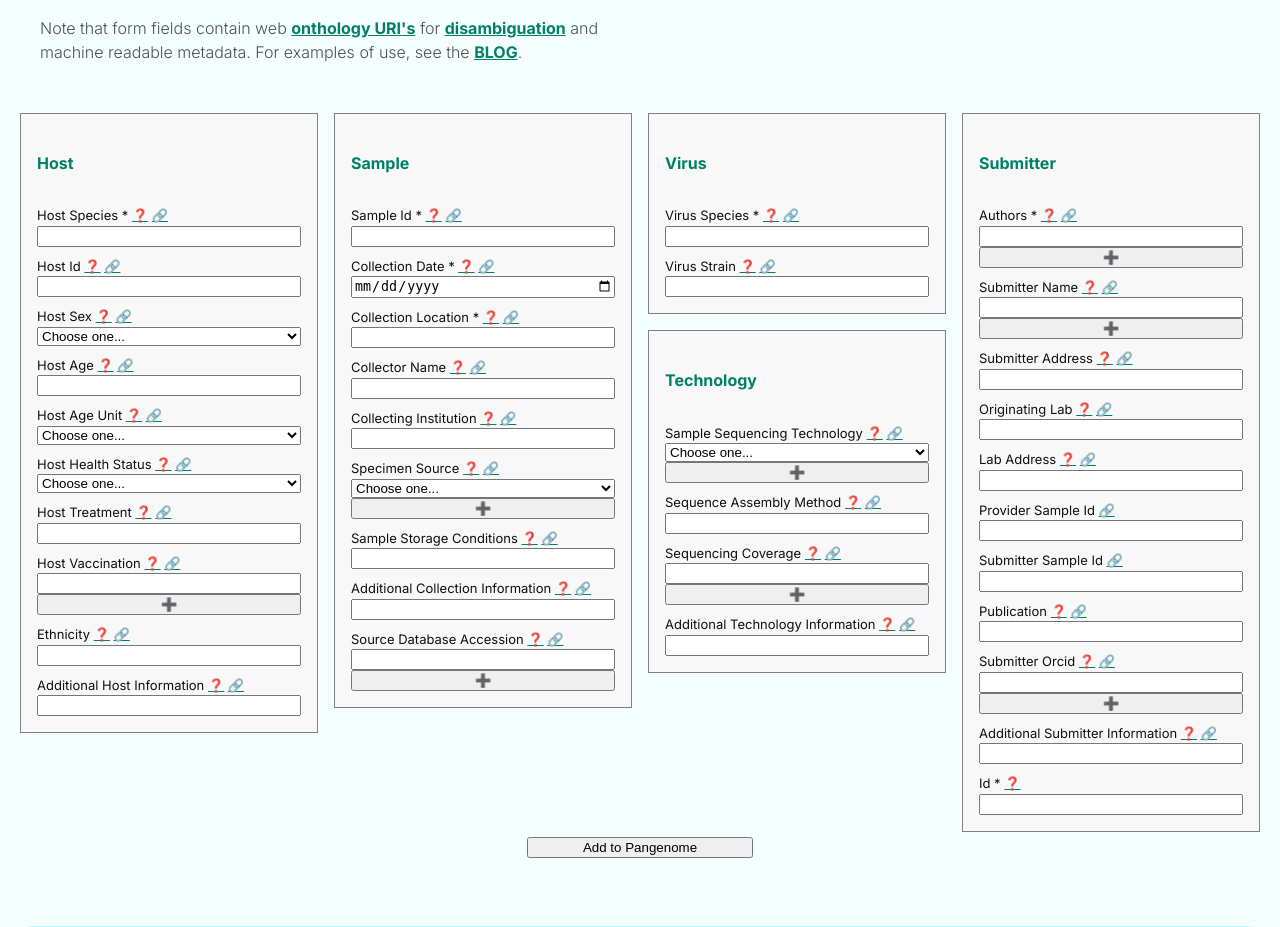
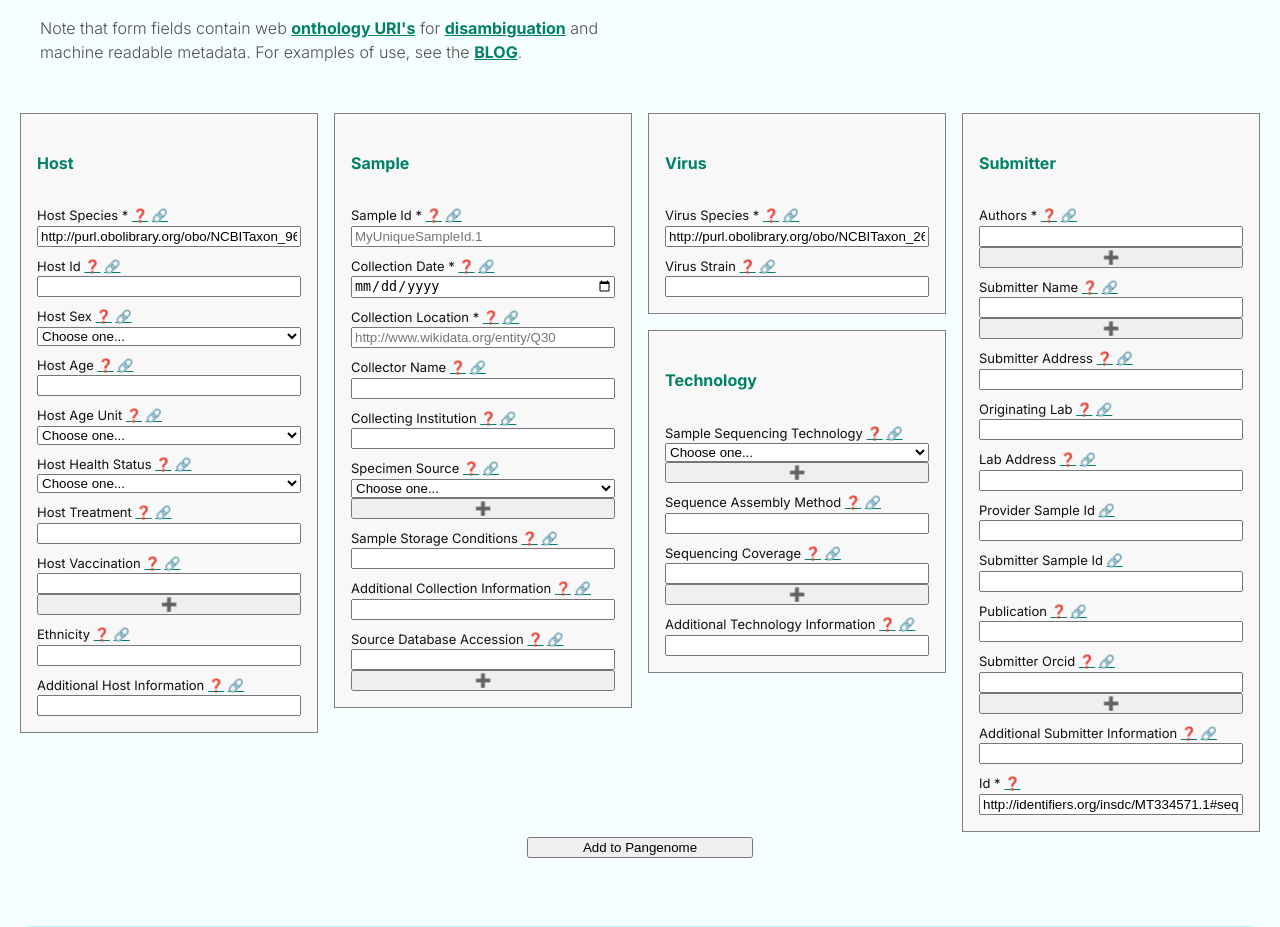
Before and after one commit to pubseq/bh20-seq-resource, a Flask app: page / in a window 1280 px wide. Shown: the part 652-1579 px from the top of the page. Run offline with Flask 2, Linux system fonts and the light colour scheme.

Commit message:
Template: prefill some form fields

```diff
--- a/bh20simplewebuploader/templates/form.html
+++ b/bh20simplewebuploader/templates/form.html
@@ -139,7 +139,16 @@
                                     {% endfor %}
                                   </select>
                                 {% else %} <!-- input field -->
-                                  <input class="control" type="{{ record['type'] }}" id="{{ record['id'] }}{{ '[0]' if record['list'] else ''}}" name="{{ record['id'] }}{{ '[0]' if record['list'] else ''}}" {{ "required" if record['required'] else "" }} {{ ("step=" + record['step']) if 'step' in record else ""}}>
+                                  <input class="control"
+                                         type="{{ record['type'] }}"
+                                         id="{{ record['id'] }}{{ '[0]' if record['list'] else ''}}"
+                                         {{ 'value=http://purl.obolibrary.org/obo/NCBITaxon_9606' if record['id']=='metadata.host.host_species'}}
+                                         {{ 'placeholder=http://www.wikidata.org/entity/Q30' if record['id']=='metadata.sample.collection_location'}}
+                                         {{ 'placeholder=MyUniqueSampleId.1' if record['id']=='metadata.sample.sample_id'}}
+                                         {{ 'value=http://purl.obolibrary.org/obo/NCBITaxon_2697049' if record['id']=='metadata.virus.virus_species'}}
+                                         {{ 'readonly=1 value=http://identifiers.org/insdc/MT334571.1#sequence' if record['id']=='metadata.id'}}
+                                         name="{{ record['id'] }}{{ '[0]' if record['list'] else ''}}"
+                                         {{ "required" if record['required'] else "" }} {{ ("step=" + record['step']) if 'step' in record else ""}}>
                                 {% endif %}
                             </div>
                             {% if record['list'] %}
```
